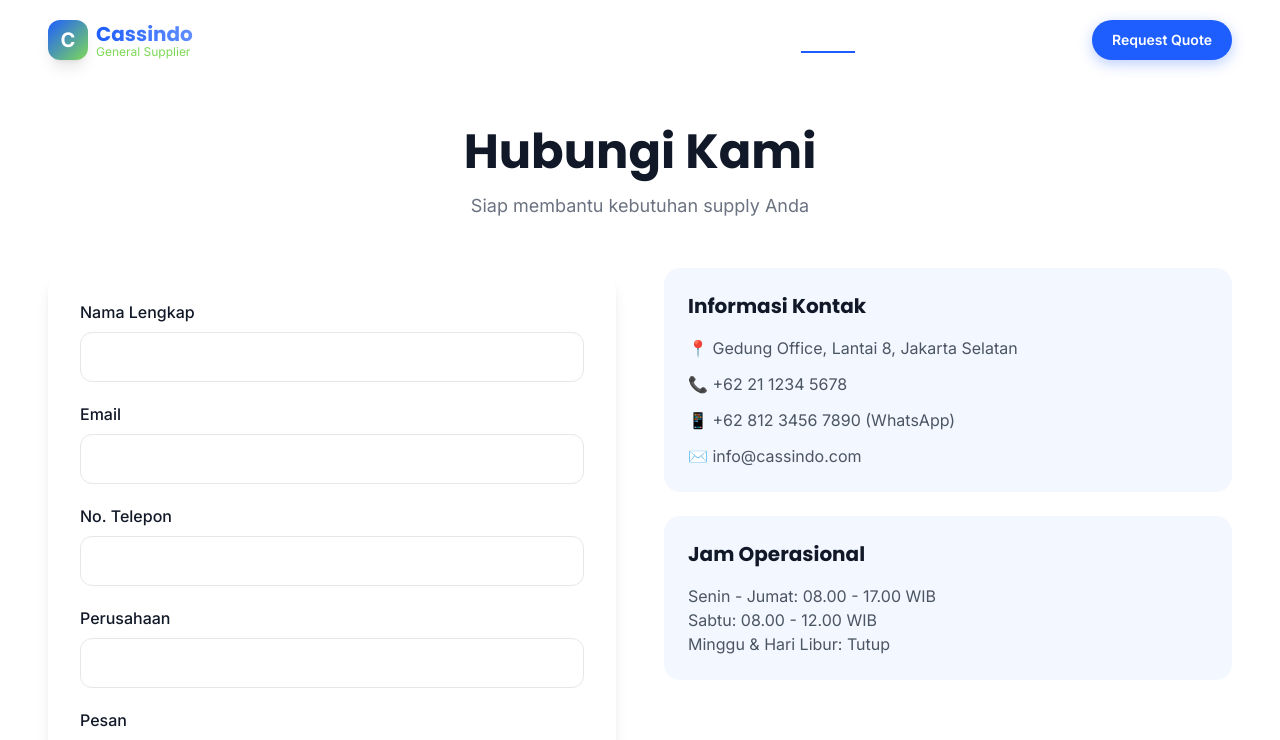
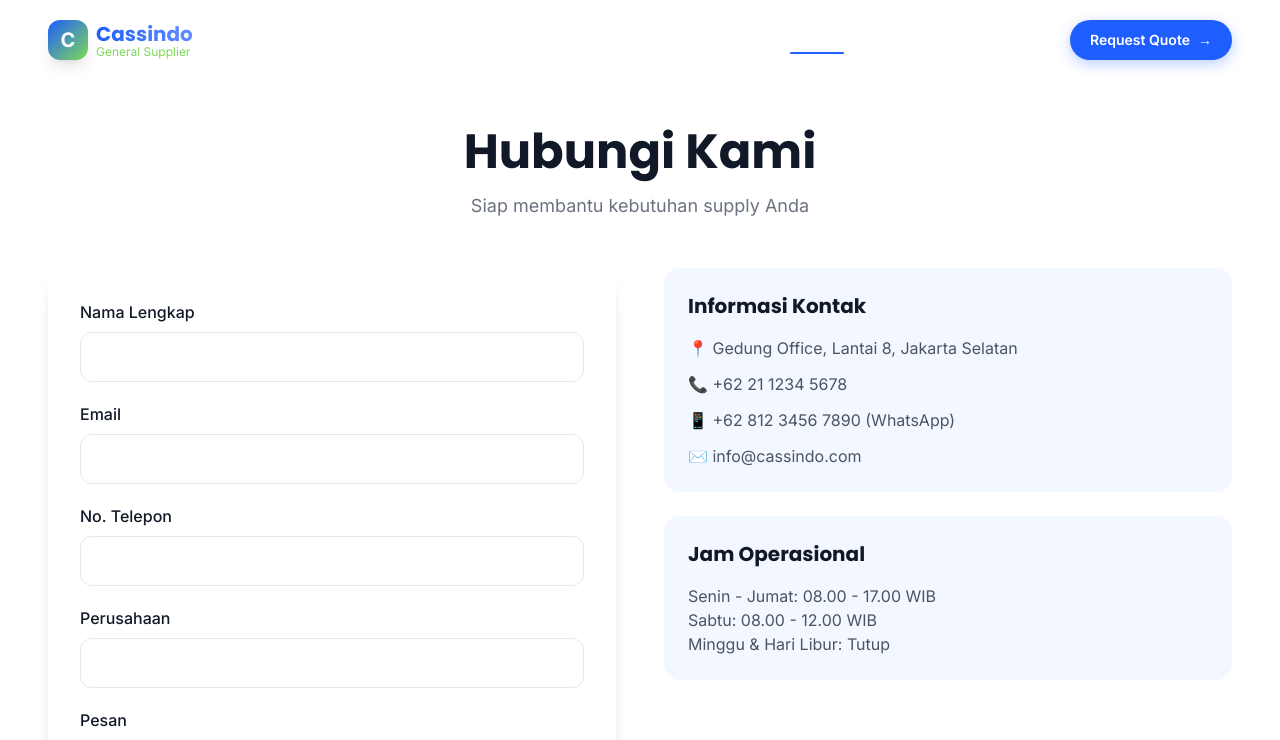
Before and after one commit to herlan-syihabudin/CASSINDO, a Next.js app: page /contact in a window 1280 px wide. Shown: the top 740 px of the page. Built offline with nearby package versions, Linux system fonts and the light colour scheme.

Commit message:
Update Navbar.tsx

```diff
--- a/src/components/Navbar.tsx
+++ b/src/components/Navbar.tsx
@@ -1,9 +1,9 @@
 'use client'
 
-import { useState, useEffect } from 'react'
+import { useState, useEffect, useCallback } from 'react'
 import Link from 'next/link'
 import { usePathname } from 'next/navigation'
-import { HiMenu, HiX } from 'react-icons/hi'
+import { HiMenu, HiX, HiChevronDown } from 'react-icons/hi'
 import { motion, AnimatePresence } from 'framer-motion'
 
 const navLinks = [
@@ -14,30 +14,90 @@ const navLinks = [
   { href: '/contact', label: 'Kontak' },
 ]
 
+// Variants for animations
+const mobileMenuVariants = {
+  hidden: { x: '100%', opacity: 0 },
+  visible: { x: 0, opacity: 1, transition: { type: 'spring', damping: 20, stiffness: 300 } },
+  exit: { x: '100%', opacity: 0, transition: { duration: 0.3 } }
+}
+
+const navItemVariants = {
+  hidden: { opacity: 0, y: -20 },
+  visible: (i: number) => ({
+    opacity: 1,
+    y: 0,
+    transition: { delay: i * 0.05, duration: 0.3 }
+  })
+}
+
 export default function Navbar() {
   const [isScrolled, setIsScrolled] = useState(false)
   const [isMobileMenuOpen, setIsMobileMenuOpen] = useState(false)
   const pathname = usePathname()
 
+  // Optimized scroll handler with throttle
   useEffect(() => {
+    let ticking = false
     const handleScroll = () => {
+      if (!ticking) {
+        requestAnimationFrame(() => {
           setIsScrolled(window.scrollY > 20)
+          ticking = false
+        })
+        ticking = true
       }
-    window.addEventListener('scroll', handleScroll)
+    }
+
+    window.addEventListener('scroll', handleScroll, { passive: true })
     return () => window.removeEventListener('scroll', handleScroll)
+  }, [])
+
+  // Lock body scroll when mobile menu is open
+  useEffect(() => {
+    if (isMobileMenuOpen) {
+      document.body.style.overflow = 'hidden'
+    } else {
+      document.body.style.overflow = 'unset'
+    }
+    return () => {
+      document.body.style.overflow = 'unset'
+    }
+  }, [isMobileMenuOpen])
+
+  // Close mobile menu on route change
+  useEffect(() => {
+    setIsMobileMenuOpen(false)
+  }, [pathname])
+
+  const handleLinkClick = useCallback(() => {
+    setIsMobileMenuOpen(false)
   }, [])
 
   return (
     <>
-      <nav className={`fixed top-0 w-full z-50 transition-all duration-300 ${
-        isScrolled ? 'bg-white shadow-lg py-3' : 'bg-transparent py-5'
-      }`}>
+      <nav
+        className={`fixed top-0 w-full z-50 transition-all duration-500 ${
+          isScrolled
+            ? 'bg-white/95 backdrop-blur-md shadow-lg py-3'
+            : 'bg-transparent py-5'
+        }`}
+        role="navigation"
+        aria-label="Main navigation"
+      >
         <div className="container-custom flex justify-between items-center">
           {/* Logo */}
-          <Link href="/" className="flex items-center gap-2 group">
-            <div className="w-10 h-10 bg-gradient-to-br from-primary to-accent rounded-xl flex items-center justify-center shadow-lg group-hover:scale-105 transition">
+          <Link
+            href="/"
+            className="flex items-center gap-2 group focus:outline-none focus:ring-2 focus:ring-primary rounded-lg"
+            aria-label="Cassindo Home"
+          >
+            <motion.div
+              className="w-10 h-10 bg-gradient-to-br from-primary to-accent rounded-xl flex items-center justify-center shadow-lg group-hover:scale-105 transition"
+              whileHover={{ rotate: 5 }}
+              whileTap={{ scale: 0.95 }}
+            >
               <span className="text-white font-bold text-xl">C</span>
-            </div>
+            </motion.div>
             <div>
               <span className="font-poppins font-bold text-xl bg-gradient-to-r from-primary to-primary/70 bg-clip-text text-transparent">
                 Cassindo
@@ -47,69 +107,131 @@ export default function Navbar() {
           </Link>
 
           {/* Desktop Menu */}
-          <div className="hidden md:flex gap-8">
-            {navLinks.map((link) => (
+          <div className="hidden md:flex items-center gap-8">
+            {navLinks.map((link, index) => (
+              <motion.div
+                key={link.href}
+                custom={index}
+                initial="hidden"
+                animate="visible"
+                variants={navItemVariants}
+              >
                 <Link
-                key={link.href}
                   href={link.href}
-                className={`font-medium transition-colors ${
-                  isScrolled ? 'text-dark hover:text-primary' : 'text-white hover:text-accent'
-                } ${pathname === link.href ? 'text-primary border-b-2 border-primary' : ''}`}
+                  className={`relative font-medium transition-colors duration-300 ${
+                    isScrolled
+                      ? 'text-gray-700 hover:text-primary'
+                      : 'text-white hover:text-accent'
+                  } ${pathname === link.href ? 'text-primary' : ''} group`}
                 >
                   {link.label}
+                  {pathname === link.href && (
+                    <motion.span
+                      layoutId="activeNav"
+                      className="absolute -bottom-1 left-0 w-full h-0.5 bg-primary rounded-full"
+                      transition={{ type: 'spring', stiffness: 380, damping: 30 }}
+                    />
+                  )}
                 </Link>
+              </motion.div>
             ))}
           </div>
 
           {/* CTA Button Desktop */}
-          <div className="hidden md:block">
-            <Link href="/contact" className="btn-primary !px-5 !py-2.5 text-sm">
-              Request Quote
+          <motion.div
+            className="hidden md:block"
+            initial={{ opacity: 0, scale: 0.9 }}
+            animate={{ opacity: 1, scale: 1 }}
+            transition={{ delay: 0.2 }}
+          >
+            <Link
+              href="/contact"
+              className="btn-primary !px-5 !py-2.5 text-sm group"
+            >
+              <span>Request Quote</span>
+              <motion.span
+                animate={{ x: [0, 5, 0] }}
+                transition={{ duration: 1, repeat: Infinity, repeatDelay: 2 }}
+              >
+                →
+              </motion.span>
             </Link>
-          </div>
+          </motion.div>
 
           {/* Mobile Menu Button */}
           <button
             onClick={() => setIsMobileMenuOpen(!isMobileMenuOpen)}
-            className={`md:hidden text-2xl ${isScrolled ? 'text-primary' : 'text-white'}`}
+            className={`md:hidden text-2xl p-2 rounded-lg transition-colors focus:outline-none focus:ring-2 focus:ring-primary ${
+              isScrolled ? 'text-primary hover:bg-gray-100' : 'text-white hover:bg-white/10'
+            }`}
+            aria-label={isMobileMenuOpen ? 'Close menu' : 'Open menu'}
+            aria-expanded={isMobileMenuOpen}
           >
             {isMobileMenuOpen ? <HiX /> : <HiMenu />}
           </button>
         </div>
       </nav>
 
-      {/* Mobile Menu */}
+      {/* Mobile Menu Overlay */}
       <AnimatePresence>
         {isMobileMenuOpen && (
+          <>
+            {/* Backdrop */}
             <motion.div
-            initial={{ x: '100%' }}
-            animate={{ x: 0 }}
-            exit={{ x: '100%' }}
-            transition={{ type: 'tween' }}
-            className="fixed top-0 right-0 w-64 h-full bg-white shadow-xl z-40 pt-20 px-6 md:hidden"
+              initial={{ opacity: 0 }}
+              animate={{ opacity: 1 }}
+              exit={{ opacity: 0 }}
+              transition={{ duration: 0.3 }}
+              className="fixed inset-0 bg-black/50 z-40 md:hidden"
+              onClick={() => setIsMobileMenuOpen(false)}
+            />
+
+            {/* Menu Panel */}
+            <motion.div
+              variants={mobileMenuVariants}
+              initial="hidden"
+              animate="visible"
+              exit="exit"
+              className="fixed top-0 right-0 w-80 h-full bg-white shadow-2xl z-40 pt-20 px-6 md:hidden"
             >
-            <div className="flex flex-col gap-5">
-              {navLinks.map((link) => (
+              <div className="flex flex-col gap-4">
+                {navLinks.map((link, index) => (
+                  <motion.div
+                    key={link.href}
+                    initial={{ opacity: 0, x: 50 }}
+                    animate={{ opacity: 1, x: 0 }}
+                    transition={{ delay: index * 0.1 }}
+                  >
                     <Link
-                  key={link.href}
                       href={link.href}
-                  onClick={() => setIsMobileMenuOpen(false)}
-                  className={`font-medium text-dark hover:text-primary ${
-                    pathname === link.href ? 'text-primary font-semibold' : ''
+                      onClick={handleLinkClick}
+                      className={`block py-3 px-4 rounded-xl font-medium transition-all duration-300 ${
+                        pathname === link.href
+                          ? 'bg-primary/10 text-primary font-semibold'
+                          : 'text-gray-700 hover:bg-gray-100 hover:text-primary'
                       }`}
                     >
                       {link.label}
                     </Link>
+                  </motion.div>
                 ))}
+                <motion.div
+                  initial={{ opacity: 0, y: 20 }}
+                  animate={{ opacity: 1, y: 0 }}
+                  transition={{ delay: 0.5 }}
+                  className="mt-4 pt-4 border-t border-gray-200"
+                >
                   <Link
                     href="/contact"
-                onClick={() => setIsMobileMenuOpen(false)}
-                className="btn-primary justify-center mt-4"
+                    onClick={handleLinkClick}
+                    className="btn-primary w-full justify-center"
                   >
-                Request Quote
+                    Request Quote →
                   </Link>
+                </motion.div>
               </div>
             </motion.div>
+          </>
         )}
       </AnimatePresence>
     </>
```
Lines whose indentation alone changed are shown as unchanged.
